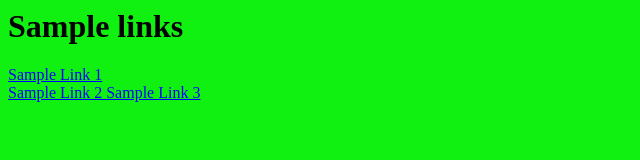
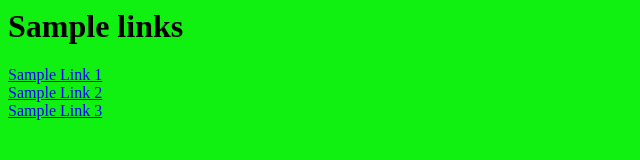
Before and after one commit to jprivas/omgitsrez.github.io, a plain HTML site: page index.html in a window 1280 px wide. Shown: the whole page, without its empty margins (0-640 px from the left). Drawn offline with Linux system fonts and the light colour scheme.

Commit message:
minor revision

```diff
--- a/index.html
+++ b/index.html
@@ -7,7 +7,7 @@
 
 	<h1> Sample links </h1>
 	<a href="index.html"> Sample Link 1 </a><br>
-	<a href="index.html"> Sample Link 2 </a>
+	<a href="index.html"> Sample Link 2 </a><br>
 	<a href="index.html"> Sample Link 3 </a>
 
 </html>
```
